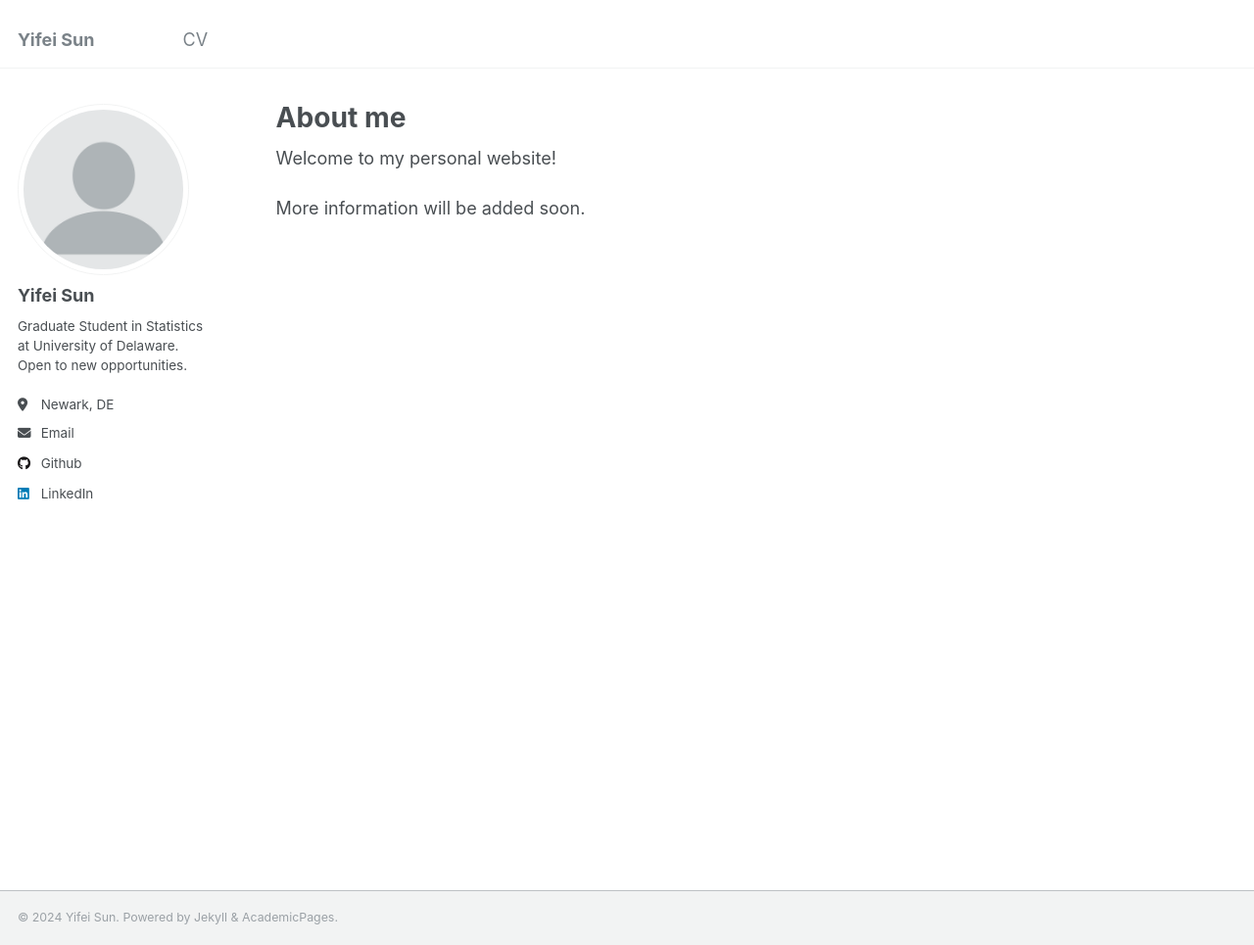
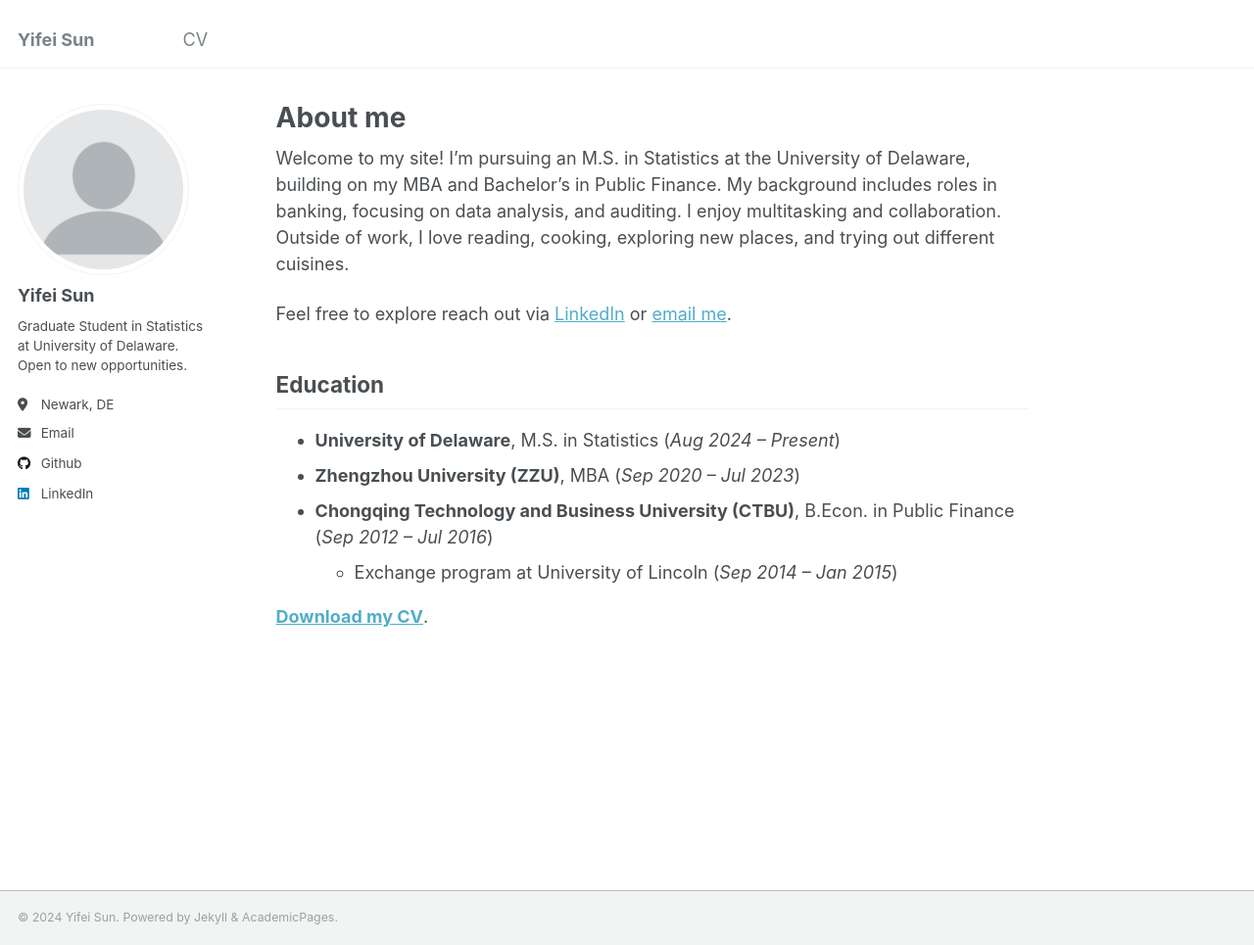
Before and after one commit to Iffy-Sun/iffy-sun.github.io, a Jekyll site: the page built from _pages/about.md, in a window 1280 px wide and 965 px high. Shown: the whole window at 98% size. Built offline with Jekyll 4.4.1, drawn with Linux system fonts in a browser that asks for light colours.

Commit message:
update homepage and cv

```diff
--- a/_pages/about.md
+++ b/_pages/about.md
@@ -7,6 +7,24 @@ redirect_from:
   - /about.html
 ---
 
-Welcome to my personal website!
 
-More information will be added soon.
+Welcome to my site! I'm pursuing an M.S. in Statistics at the
+University of Delaware, building on my MBA and Bachelor's in Public
+Finance. My background includes roles in banking, focusing on data
+analysis, and auditing. I enjoy multitasking and collaboration.
+Outside of work, I love reading, cooking, exploring new places, and
+trying out different cuisines.
+
+Feel free to explore reach out via
+[LinkedIn](https://www.linkedin.com/in/yifei-sun-0b8b4b1b8/) or [email
+me](mailto:yifeisun@udel.edu).
+
+
+## Education
+
+- **University of Delaware**, M.S. in Statistics (*Aug 2024 -- Present*)
+- **Zhengzhou University (ZZU)**, MBA (*Sep 2020 -- Jul 2023*)
+- **Chongqing Technology and Business University (CTBU)**, B.Econ. in Public Finance (*Sep 2012 -- Jul 2016*)
+  - Exchange program at University of Lincoln (*Sep 2014 -- Jan 2015*)
+
+[**Download my CV**](https://iffy-sun.github.io/files/Yifei_Sun_CV.pdf).
```
Also changed, not shown: 7 other files.
